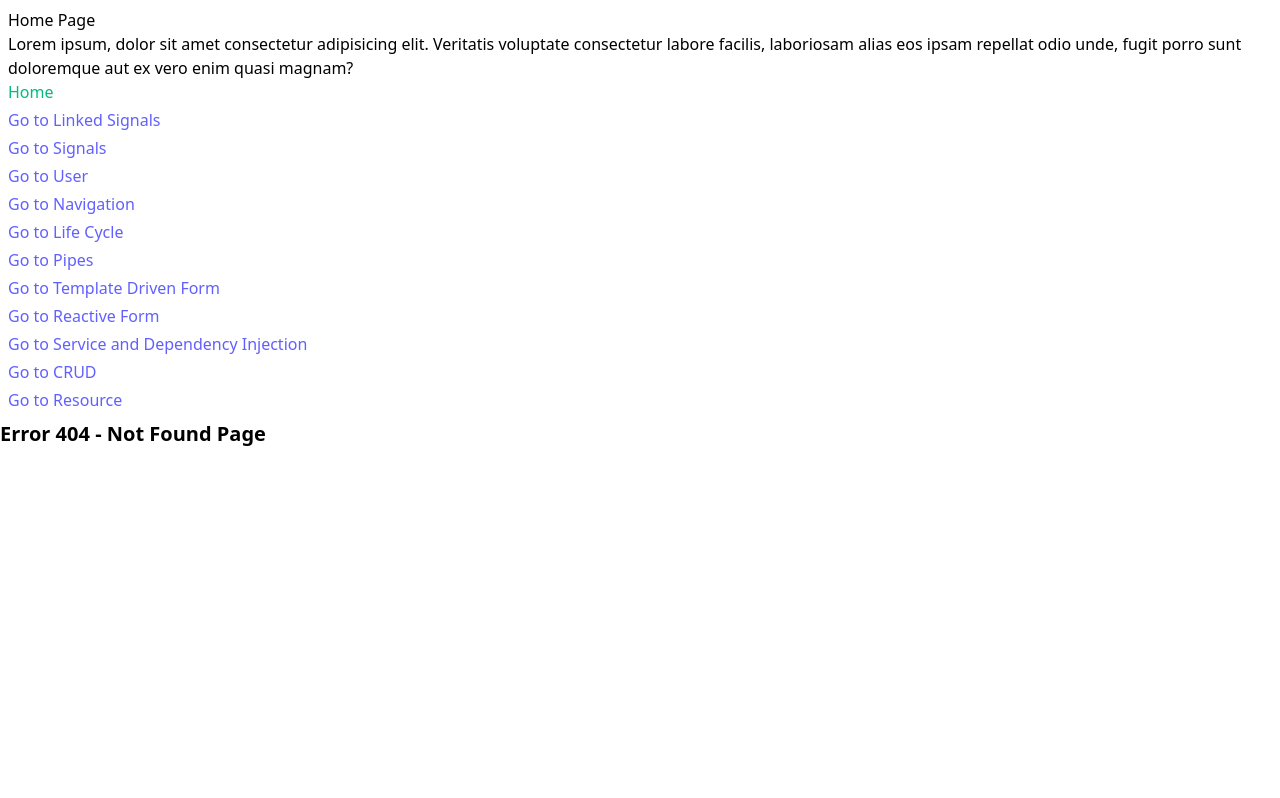
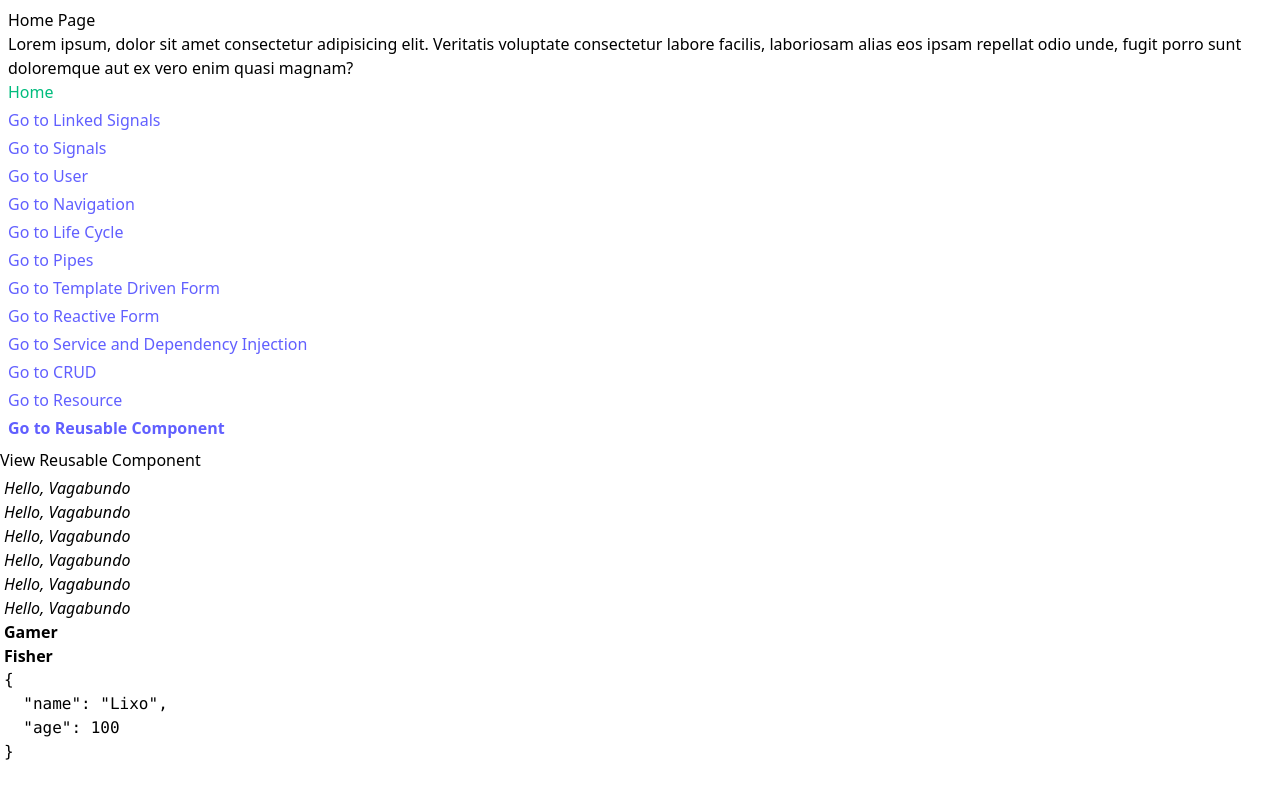
Before and after one commit to Bruno-Calasans/angular, an Angular app: page /reusable-component in a window 1280 px wide. Built offline with nearby package versions, Linux system fonts and the light colour scheme.

Commit message:
reusable components

```diff
--- a/src/app/app.component.ts
+++ b/src/app/app.component.ts
@@ -85,5 +85,9 @@ export class AppComponent {
       url: 'resource',
       label: 'Resource',
     },
+    {
+      url: 'reusable-component',
+      label: 'Reusable Component',
+    },
   ];
 }
--- a/src/app/app.routes.ts
+++ b/src/app/app.routes.ts
@@ -14,6 +14,7 @@ import { AddNewUserComponent } from './crud/add-new-user/add-new-user.component'
 import { EditUserComponent } from './crud/edit-user/edit-user.component';
 import { RemoveUserComponent } from './crud/remove-user/remove-user.component';
 import { ResourceComponent } from './resource/resource.component';
+import { ViewReusableComponent } from './reusable/view-reusable/view-reusable.component';
 
 export const routes: Routes = [
   // Default Route
@@ -80,6 +81,10 @@ export const routes: Routes = [
     component: ResourceComponent,
   },
   {
+    path: 'reusable-component',
+    component: ViewReusableComponent,
+  },
+  {
     path: '**',
     component: NotFoundComponent,
   },
--- /dev/null
+++ b/src/app/reusable/reusable/reusable.component.html
@@ -0,0 +1,23 @@
+<div class="p-1 w-54">
+
+  <!-- Boolean -->
+  @if(showWelcomeMsg){
+
+    <!-- Number -->
+    @for(count of createRange(welcomeMsgsCount); track $index){
+
+      <!-- String -->
+      <h1 class="italic">Hello, {{ name }}</h1>
+    }
+  }
+
+  <!-- Arrays -->
+  <div>
+    @for(skill of skills; track $index){
+    <h1 class="font-bold">{{ skill }}</h1>
+    }
+  </div>
+
+  <!-- Object -->
+  <pre>{{ user | json }}</pre>
+</div>
--- /dev/null
+++ b/src/app/reusable/reusable/reusable.component.ts
@@ -0,0 +1,34 @@
+import { CommonModule } from '@angular/common';
+import {
+  Component,
+  Input,
+  booleanAttribute,
+  numberAttribute,
+} from '@angular/core';
+
+@Component({
+  selector: 'app-reusable',
+  imports: [CommonModule],
+  templateUrl: './reusable.component.html',
+  styleUrl: './reusable.component.css',
+})
+export class ReusableComponent {
+  @Input({ required: true })
+  name = '';
+
+  @Input({ required: false, transform: booleanAttribute })
+  showWelcomeMsg = true;
+
+  @Input({ required: false, transform: numberAttribute })
+  welcomeMsgsCount = 1;
+
+  @Input({ required: false })
+  skills: string[] = [];
+
+  @Input({ required: false })
+  user = { name: 'James', age: 10 };
+
+  createRange(count: number) {
+    return Array(count);
+  }
+}
--- /dev/null
+++ b/src/app/reusable/view-reusable/view-reusable.component.html
@@ -0,0 +1,13 @@
+<main>
+  <h1>View Reusable Component</h1>
+  <app-reusable
+    name="Vagabundo"
+    [showWelcomeMsg]="true"
+    [welcomeMsgsCount]="6"
+    [skills]="['Gamer', 'Fisher']"
+    [user]="{
+      name: 'Lixo',
+      age: 100
+    }"
+  />
+</main>
```
Also changed, not shown: src/app/reusable/view-reusable/view-reusable.component.ts (added, +10 -0 lines), src/app/reusable/reusable/reusable.component.css (added), src/app/reusable/view-reusable/view-reusable.component.css (added), 2 other files (tests, documents, lock files or other folders).
